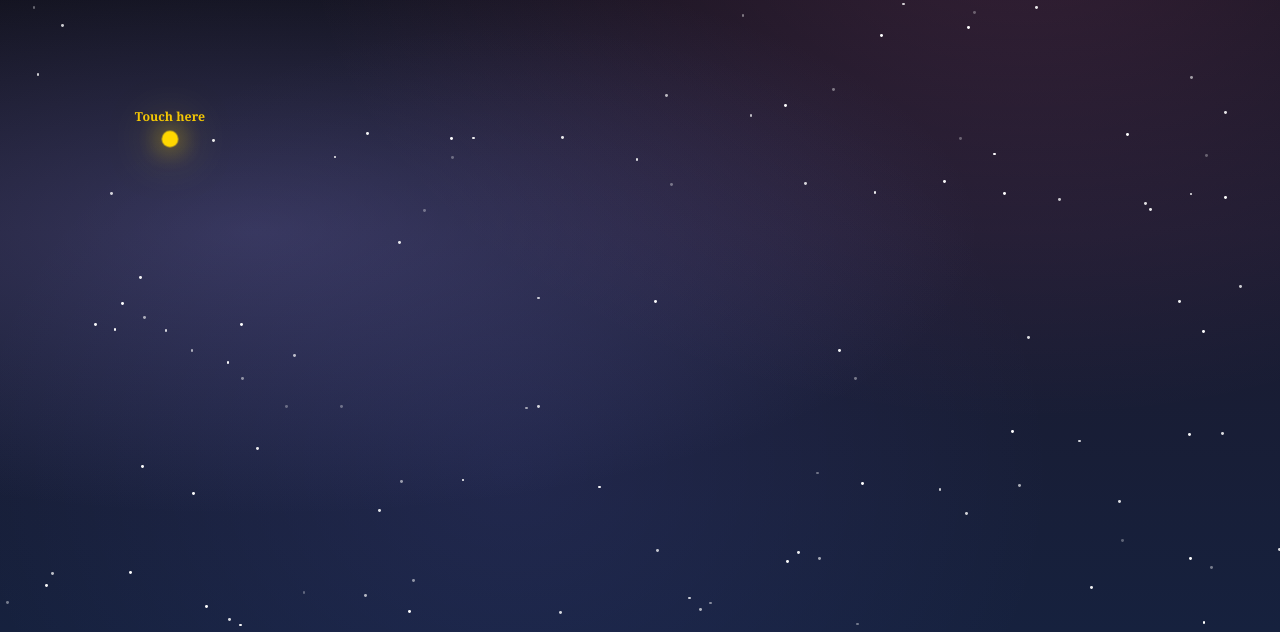
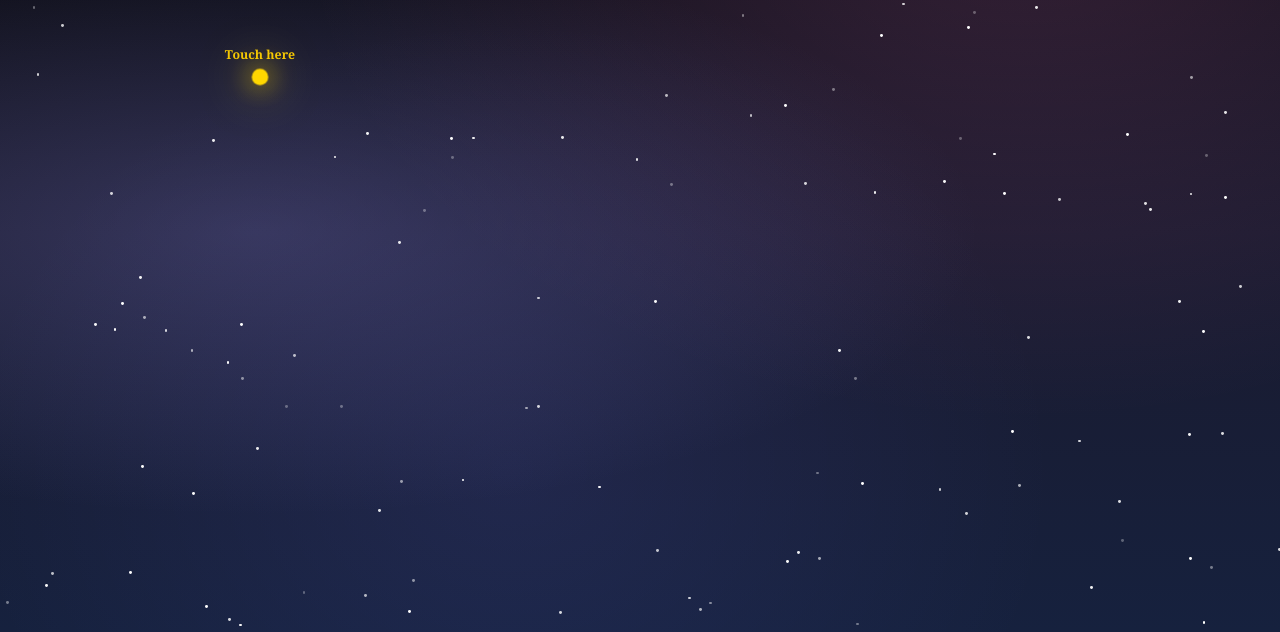
Before and after one commit to ArtisArtStudio/StrshOsGnd, a plain HTML site: page gender_reveal_constellation.html in a window 1280 px wide. Shown: the part 168-800 px from the top of the page. Drawn offline with Linux system fonts and the light colour scheme.

Commit message:
fixed desktop css

```diff
--- a/gender_reveal_constellation.html
+++ b/gender_reveal_constellation.html
@@ -239,7 +239,7 @@
             }
 
             setupCanvas() {
-                  const isLandscape = window.matchMedia('(orientation: landscape)').matches;
+                const isLandscape = window.matchMedia('(orientation: landscape) and (max-width: 1023px)').matches;
                 // Use visualViewport for mobile toolbars if available
                 let W = window.visualViewport ? window.visualViewport.width : window.innerWidth;
                 let H = window.visualViewport ? window.visualViewport.height : window.innerHeight;
--- a/main.css
+++ b/main.css
@@ -300,6 +300,17 @@
     .instructions {
         font-size: 3rem;
     }
+    .gender-text {
+        font-size: 7rem;
+    }
+    .baby-text {
+        font-size:2rem;
+    }
+    .constellation-canvas {
+        top: 50%;
+        left: 50%;
+        transform: translate(-50%, -50%);
+  }
 }
 @media (max-width: 320px) {
   .instructions {
```
